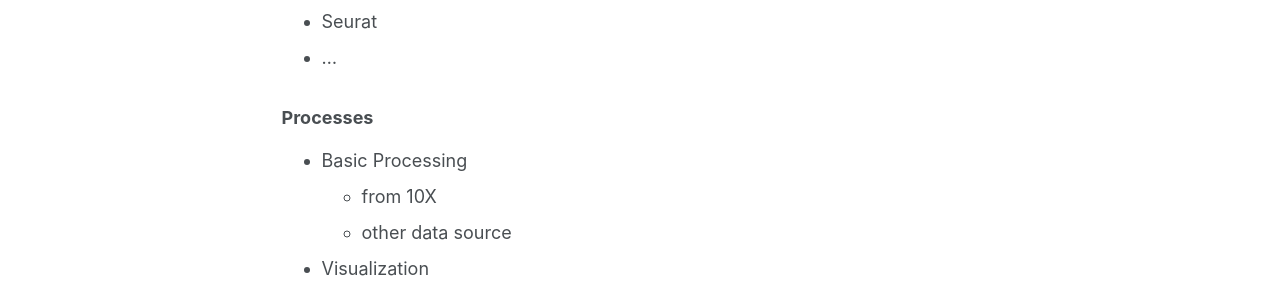
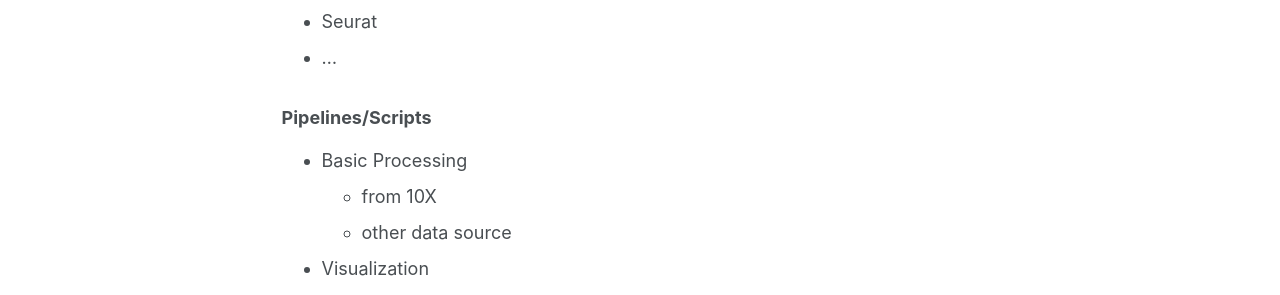
Before and after one commit to UofM-Ophthalmology/UofM-Ophthalmology.github.io, a Jekyll site: the page built from _pages/pipelines.md, in a window 1280 px wide and 900 px high, scrolled down 850 px. Shown: the part 153-448 px from the top of the window. Built offline with Jekyll 4.4.1, drawn with Linux system fonts in a browser that asks for light colours.

Commit message:
changing subtitles

```diff
--- a/_pages/pipelines.md
+++ b/_pages/pipelines.md
@@ -39,7 +39,7 @@
 * Seurat
 * ...
 
-### Processes
+### Pipelines/Scripts
 
 * Basic Processing
   * from 10X
```
